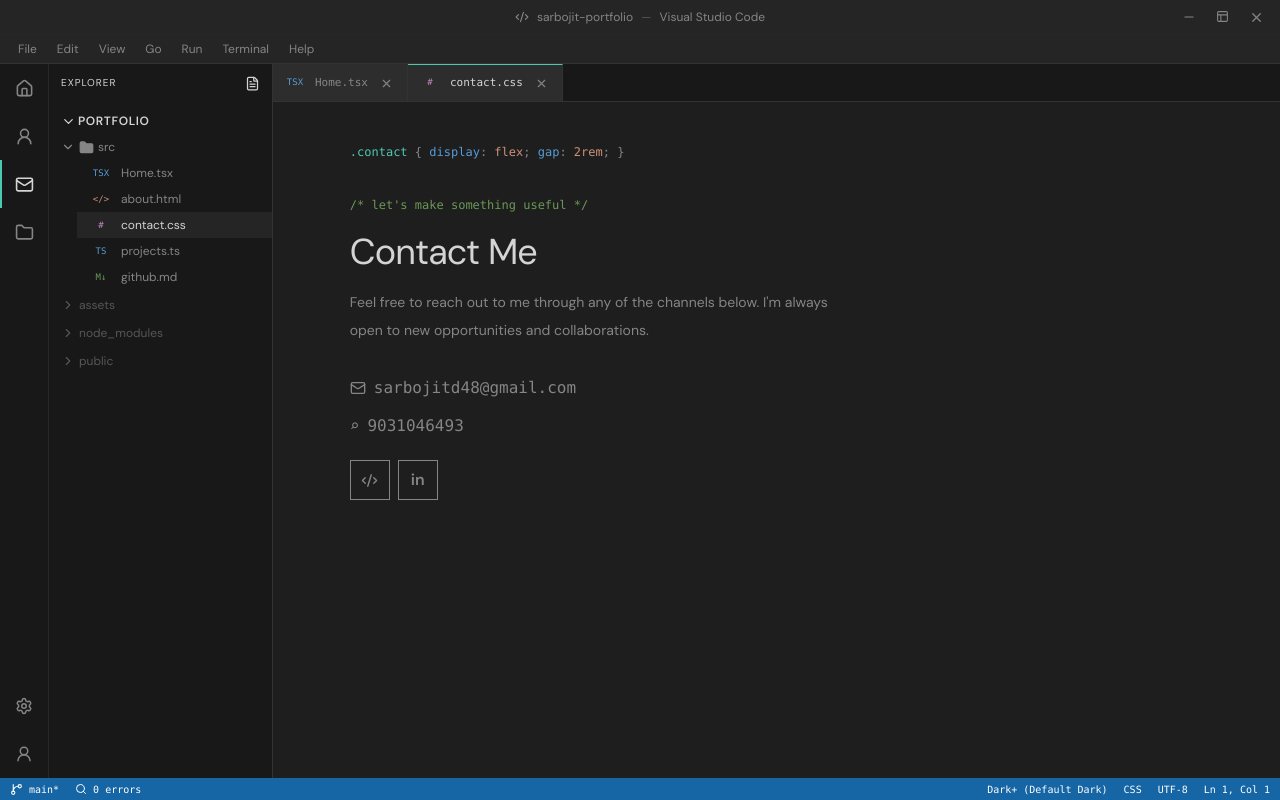
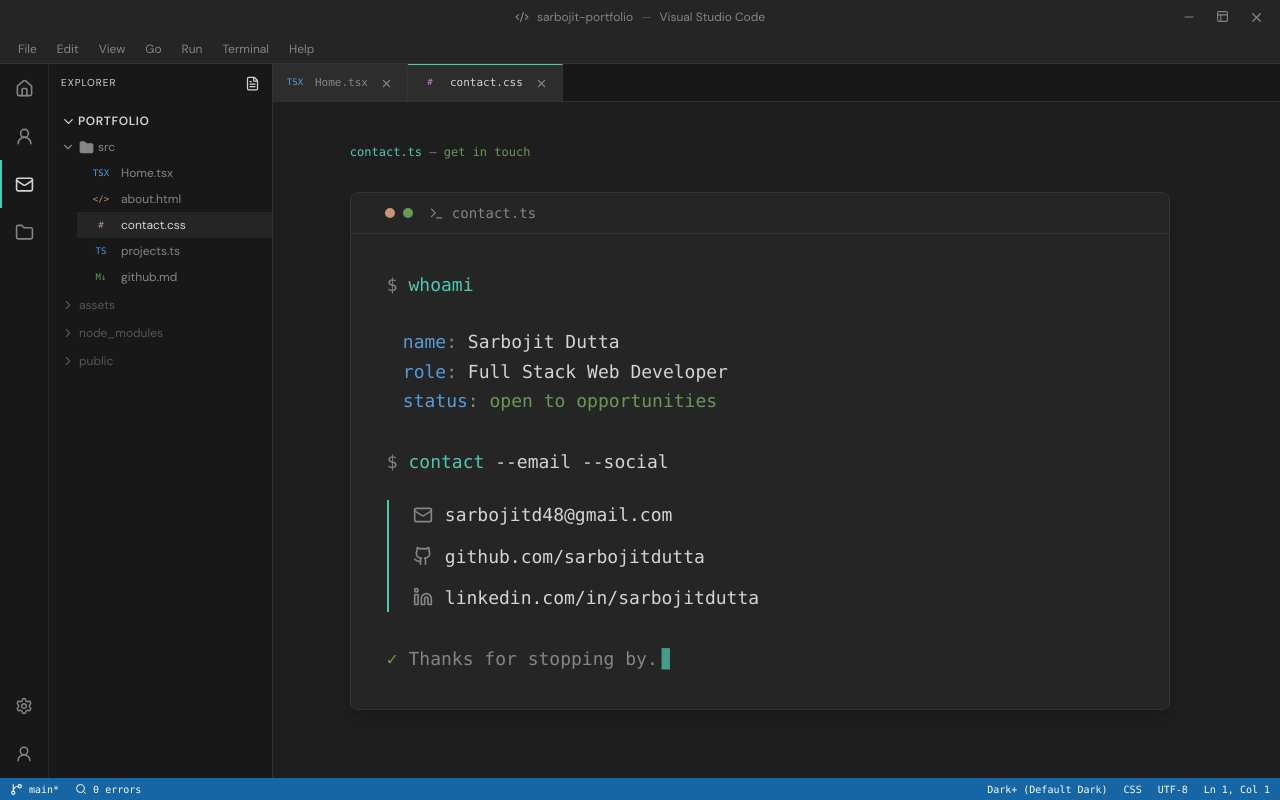
Before and after one commit to sarbojitdutta/myPortfolio, a React (Vite) app: page /contact in a window 1280 px wide. Built offline with nearby package versions, Linux system fonts and the light colour scheme.

Commit message:
Redesign contact page as terminal-style contact.ts

```diff
--- a/src/components/views/ContactView.tsx
+++ b/src/components/views/ContactView.tsx
@@ -1,22 +1,63 @@
-import { Code2, Mail } from 'lucide-react'
+import { Github, Linkedin, Mail, Terminal } from 'lucide-react'
 import { CodeHeader, mono, PageView } from './shared'
 
 export function ContactView() {
-
   return (
     <PageView>
-      <CodeHeader><span className="text-[var(--accent)]">.contact</span> {'{'} <span className="text-[var(--blue)]">display</span>: <span className="text-[var(--orange)]">flex</span>; <span className="text-[var(--blue)]">gap</span>: <span className="text-[var(--orange)]">2rem</span>; {'}'}</CodeHeader>
-      <div className="grid max-w-[850px] grid-cols-[minmax(0,1.4fr)_minmax(250px,.8fr)] gap-[5vw] max-[720px]:block">
-        <div>
-          <span className={`text-xs text-[var(--green)] ${mono}`}>/* let&apos;s make something useful */</span>
-          <h2 className="my-4 text-4xl tracking-tight text-[var(--text)]">Contact Me</h2>
-          <p className="max-w-[550px] text-sm leading-loose text-[var(--muted)]">Feel free to reach out to me through any of the channels below. I'm always open to new opportunities and collaborations.</p>
-          <div className="mt-8 flex flex-col gap-3.5">
-            <a className={`inline-flex items-center gap-2 text-s text-[var(--muted)] hover:text-[var(--accent)] ${mono}`} href="mailto:sarbojitd48@gmail.com"><Mail size={16} /> sarbojitd48@gmail.com</a>
-            <a className={`inline-flex items-center gap-2 text-s text-[var(--muted)] hover:text-[var(--accent)] ${mono}`} href="tel:9031046493"><span className="text-base">⌕</span> 9031046493</a>
-            <div className="mt-2 flex gap-2">
-              <a aria-label="GitHub" className="grid h-10 w-10 place-items-center border text-[var(--muted)] hover:border-[var(--accent)] hover:text-[var(--accent)]" href="https://github.com/sarbojitdutta" rel="noreferrer" target="_blank"><Code2 size={17} /></a>
-              <a aria-label="LinkedIn" className="grid h-10 w-10 place-items-center border text-[var(--muted)] hover:border-[var(--accent)] hover:text-[var(--accent)]" href="https://www.linkedin.com/in/sarbojitdutta/" rel="noreferrer" target="_blank"><span className="font-semibold">in</span></a>
+      <CodeHeader>
+        <span className="text-[var(--accent)]">contact.ts</span>
+        <span className="text-[var(--muted)]"> — </span>
+        <span className="text-[var(--green)]">get in touch</span>
+      </CodeHeader>
+
+      <div className="max-w-[820px]">
+        <div className="overflow-hidden rounded-lg border border-[var(--border)] bg-[var(--panel-2)] shadow-lg">
+          <div className="flex items-center gap-2 border-b border-[var(--border)] px-4 py-2.5">
+            <span className="h-2.5 w-2.5 rounded-full bg-[var(--red)]" />
+            <span className="h-2.5 w-2.5 rounded-full bg-[var(--orange)]" />
+            <span className="h-2.5 w-2.5 rounded-full bg-[var(--green)]" />
+            <div className={`ml-2 flex items-center gap-2 text-sm text-[var(--muted)] ${mono}`}>
+              <Terminal size={15} />
+              contact.ts
+            </div>
+          </div>
+
+          <div className={`p-7 text-base leading-relaxed sm:p-9 sm:text-lg ${mono}`}>
+            <div className="mb-7">
+              <span className="text-[var(--muted)]">$ </span>
+              <span className="text-[var(--accent)]">whoami</span>
+            </div>
+
+            <div className="mb-8 pl-4 text-[var(--text)]">
+              <div><span className="text-[var(--blue)]">name</span><span className="text-[var(--muted)]">:</span> Sarbojit Dutta</div>
+              <div><span className="text-[var(--blue)]">role</span><span className="text-[var(--muted)]">:</span> Full Stack Web Developer</div>
+              <div><span className="text-[var(--blue)]">status</span><span className="text-[var(--muted)]">:</span> <span className="text-[var(--green)]">open to opportunities</span></div>
+            </div>
+
+            <div className="mb-6">
+              <span className="text-[var(--muted)]">$ </span>
+              <span className="text-[var(--accent)]">contact</span>
+              <span className="text-[var(--text)]"> --email --social</span>
+            </div>
+
+            <div className="grid gap-3 border-l-2 border-[var(--accent)] pl-5 sm:pl-6">
+              <a href="mailto:sarbojitd48@gmail.com" className="group flex items-center gap-3 text-[var(--text)] transition-colors hover:text-[var(--accent)]">
+                <Mail size={20} className="shrink-0 text-[var(--muted)] transition-colors group-hover:text-[var(--accent)]" />
+                <span>sarbojitd48@gmail.com</span>
+              </a>
+              <a href="https://github.com/sarbojitdutta" target="_blank" rel="noreferrer" className="group flex items-center gap-3 text-[var(--text)] transition-colors hover:text-[var(--accent)]">
+                <Github size={20} className="shrink-0 text-[var(--muted)] transition-colors group-hover:text-[var(--accent)]" />
+                <span>github.com/sarbojitdutta</span>
+              </a>
+              <a href="https://www.linkedin.com/in/sarbojitdutta/" target="_blank" rel="noreferrer" className="group flex items-center gap-3 text-[var(--text)] transition-colors hover:text-[var(--accent)]">
+                <Linkedin size={20} className="shrink-0 text-[var(--muted)] transition-colors group-hover:text-[var(--accent)]" />
+                <span>linkedin.com/in/sarbojitdutta</span>
+              </a>
+            </div>
+
+            <div className="mt-8 text-[var(--muted)]">
+              <span className="text-[var(--green)]">✓</span> Thanks for stopping by.
+              <span className="ml-1 animate-pulse text-[var(--accent)]">▊</span>
             </div>
           </div>
         </div>
```
